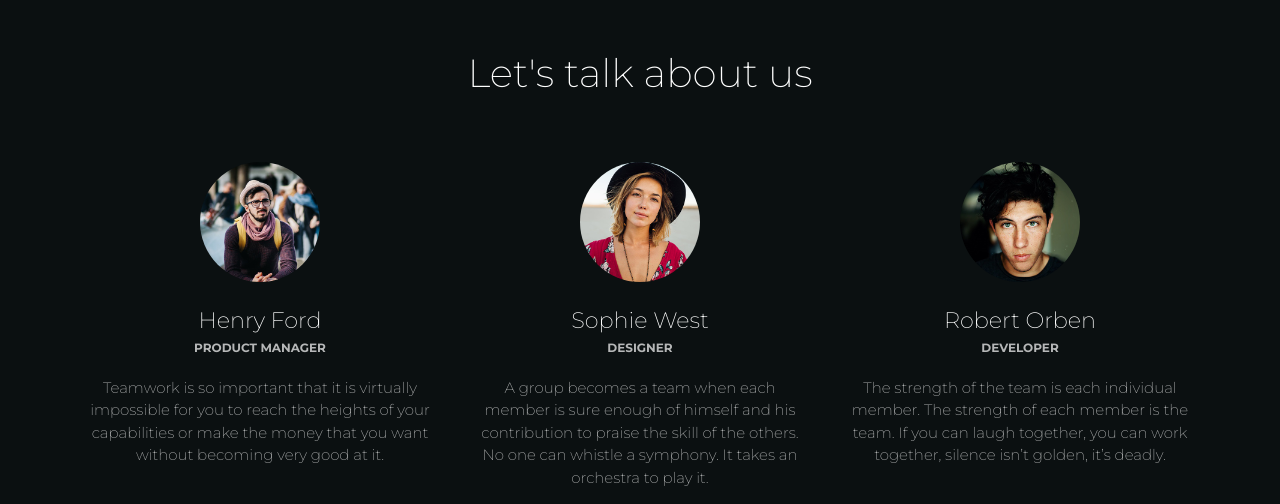
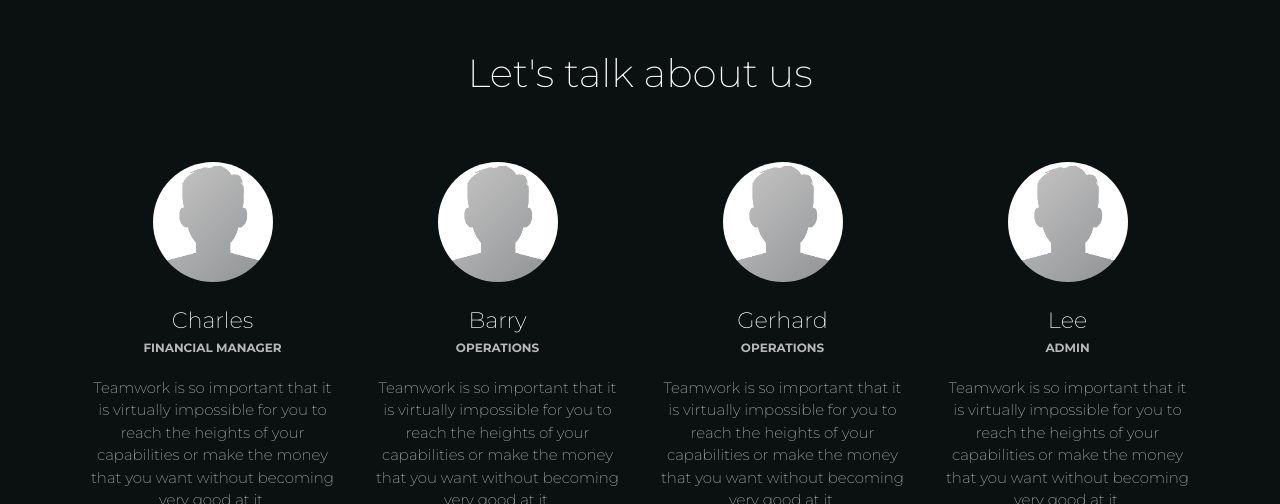
Before and after one commit to ZAScubapetey/framework, a website: page index.html in a window 1280 px wide. Shown: the part 1550-2054 px from the top of the page. Drawn offline with Linux system fonts and the light colour scheme; some packages are replaced by stand-ins of ours.

Commit message:
layout changes

```diff
--- a/index.html
+++ b/index.html
@@ -144,18 +144,18 @@ The above copyright notice and this permission notice shall be included in all c
       <div class="container">
         <h2 class="title">Let's talk about us</h2>
         <div class="row">
-          <div class="col-md-4">
+          <div class="col-md-3">
             <div class="card card-profile card-plain">
               <div class="card-avatar">
                 <a href="#avatar">
-                  <img src="assets/img/faces/clem-onojeghuo-3.jpg" alt="...">
+                  <img src="assets/img/default-avatar.png" alt="...">
                 </a>
               </div>
               <div class="card-body">
                 <a href="#paper-kit">
                   <div class="author">
-                    <h4 class="card-title">Henry Ford</h4>
-                    <h6 class="card-category">Product Manager</h6>
+                    <h4 class="card-title">Charles</h4>
+                    <h6 class="card-category">Financial Manager</h6>
                   </div>
                 </a>
                 <p class="card-description text-center">
@@ -169,22 +169,22 @@ The above copyright notice and this permission notice shall be included in all c
               </div>
             </div>
           </div>
-          <div class="col-md-4">
+          <div class="col-md-3">
             <div class="card card-profile card-plain">
               <div class="card-avatar">
                 <a href="#avatar">
-                  <img src="assets/img/faces/joe-gardner-2.jpg" alt="...">
+                  <img src="assets/img/default-avatar.png" alt="...">
                 </a>
               </div>
               <div class="card-body">
                 <a href="#paper-kit">
                   <div class="author">
-                    <h4 class="card-title">Sophie West</h4>
-                    <h6 class="card-category">Designer</h6>
+                    <h4 class="card-title">Barry</h4>
+                    <h6 class="card-category">Operations</h6>
                   </div>
                 </a>
                 <p class="card-description text-center">
-                  A group becomes a team when each member is sure enough of himself and his contribution to praise the skill of the others. No one can whistle a symphony. It takes an orchestra to play it.
+                  Teamwork is so important that it is virtually impossible for you to reach the heights of your capabilities or make the money that you want without becoming very good at it.
                 </p>
               </div>
               <div class="card-footer text-center">
@@ -194,22 +194,47 @@ The above copyright notice and this permission notice shall be included in all c
               </div>
             </div>
           </div>
-          <div class="col-md-4">
+          <div class="col-md-3">
             <div class="card card-profile card-plain">
               <div class="card-avatar">
                 <a href="#avatar">
-                  <img src="assets/img/faces/erik-lucatero-2.jpg" alt="...">
+                  <img src="assets/img/default-avatar.png" alt="...">
                 </a>
               </div>
               <div class="card-body">
                 <a href="#paper-kit">
                   <div class="author">
-                    <h4 class="card-title">Robert Orben</h4>
-                    <h6 class="card-category">Developer</h6>
+                    <h4 class="card-title">Gerhard</h4>
+                    <h6 class="card-category">Operations</h6>
                   </div>
                 </a>
                 <p class="card-description text-center">
-                  The strength of the team is each individual member. The strength of each member is the team. If you can laugh together, you can work together, silence isn’t golden, it’s deadly.
+                  Teamwork is so important that it is virtually impossible for you to reach the heights of your capabilities or make the money that you want without becoming very good at it.
+                </p>
+              </div>
+              <div class="card-footer text-center">
+                <a href="#pablo" class="btn btn-link btn-just-icon btn-neutral"><i class="fa fa-twitter"></i></a>
+                <a href="#pablo" class="btn btn-link btn-just-icon btn-neutral"><i class="fa fa-google-plus"></i></a>
+                <a href="#pablo" class="btn btn-link btn-just-icon btn-neutral"><i class="fa fa-linkedin"></i></a>
+              </div>
+            </div>
+          </div>
+          <div class="col-md-3">
+            <div class="card card-profile card-plain">
+              <div class="card-avatar">
+                <a href="#avatar">
+                  <img src="assets/img/default-avatar.png" alt="...">
+                </a>
+              </div>
+              <div class="card-body">
+                <a href="#paper-kit">
+                  <div class="author">
+                    <h4 class="card-title">Lee</h4>
+                    <h6 class="card-category">Admin</h6>
+                  </div>
+                </a>
+                <p class="card-description text-center">
+                  Teamwork is so important that it is virtually impossible for you to reach the heights of your capabilities or make the money that you want without becoming very good at it.
                 </p>
               </div>
               <div class="card-footer text-center">
```
Also changed, not shown: terms.html (+4 -4 lines), assets/img/favicon.ico (deleted), assets/img/favicon.png, assets/img/primary_logo.png (added), assets/img/primary_text.png (added).
